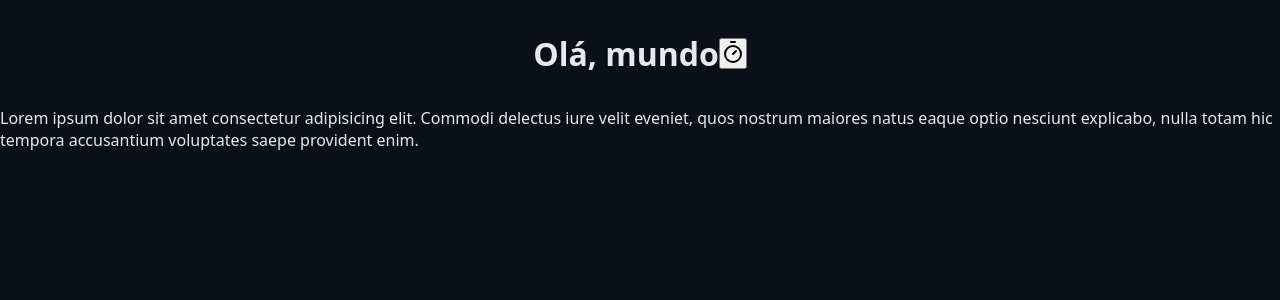
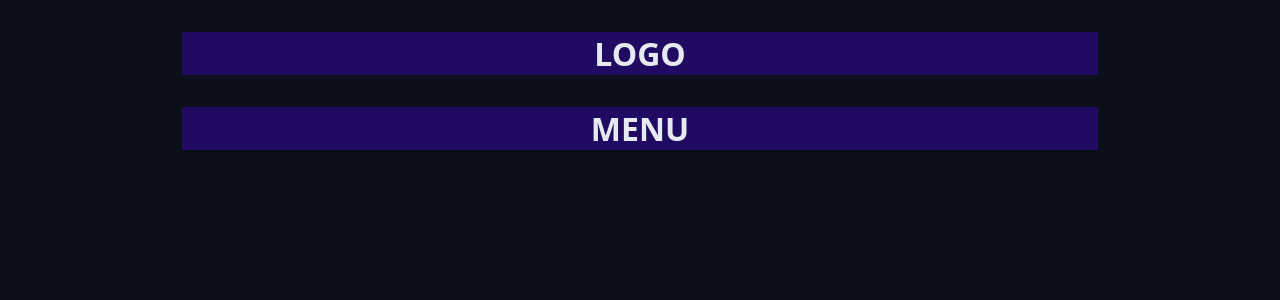
Before and after one commit to JoaoAndrade1990/Pomodoro, a React (Vite) app: page / in a window 1280 px wide. Shown: the top 300 px of the page. Built offline with nearby package versions, Linux system fonts and the light colour scheme.

Commit message:
Finished Component Container

```diff
--- a/src/App.tsx
+++ b/src/App.tsx
@@ -1,18 +1,19 @@
 import "./styles/theme.css"
 import "./styles/global.css"
-import { Heading } from "./components/Heading.tsx"
-import { Timer as TimerIcon } from 'lucide-react'
+import { Container } from './components/Container';
+import { Heading } from "./components/Heading.tsx";
 
 export function App() {
     return (
     <>
-    <Heading>
-        Olá, mundo
-        <button>
-            <TimerIcon />
-        </button>
-    </Heading>
-    <p>Lorem ipsum dolor sit amet consectetur adipisicing elit. Commodi delectus iure velit eveniet, quos nostrum maiores natus eaque optio nesciunt explicabo, nulla totam hic tempora accusantium voluptates saepe provident enim.</p>
+
+        <Container>
+            <Heading>LOGO</Heading>
+        </Container>
+
+        <Container>
+           <Heading>MENU</Heading>
+        </Container>
     </>
     )
 }
--- /dev/null
+++ b/src/components/Container.module.css
@@ -0,0 +1,13 @@
+.container-fluid {
+    max-width: auto;
+}
+
+.container {
+    max-width: 98rem;
+    margin: 0 auto;
+}
+
+.content {
+    background-color: rgb(33, 11, 98);
+    margin: 3.2rem;
+}
--- /dev/null
+++ b/src/components/Container.tsx
@@ -0,0 +1,15 @@
+import styles from "./Container.module.css"
+
+type ContainerProps = {
+    children: React.ReactNode
+}
+
+export function Container ({children}: ContainerProps) {
+    return (
+        <div className={styles.container}>
+            <div className={styles.content}>
+                {children}
+            </div>
+        </div>
+    )
+}
--- a/src/components/Heading.module.css
+++ b/src/components/Heading.module.css
@@ -3,4 +3,5 @@
     display: flex;
     align-items: center;
     justify-content: center;
+    gap: 2.4rem;
 }
--- a/src/components/Heading.tsx
+++ b/src/components/Heading.tsx
@@ -1,12 +1,9 @@
 import styles from "./Heading.module.css"
-import type { ReactNode } from 'react'
 
 type HeadingProps = {
     children: React.ReactNode;
 }
 
-// O componente Heading é um componente funcional que recebe props do tipo HeadingProps, que inclui uma propriedade children do tipo ReactNode. Ele retorna um elemento h1 com a classe CSS definida em styles.heading, e o conteúdo do children é renderizado dentro desse elemento h1.
-
 export function Heading(props: HeadingProps) {
     const { children } = props;
     return <h1 className={styles.heading}>{children}</h1>
```
